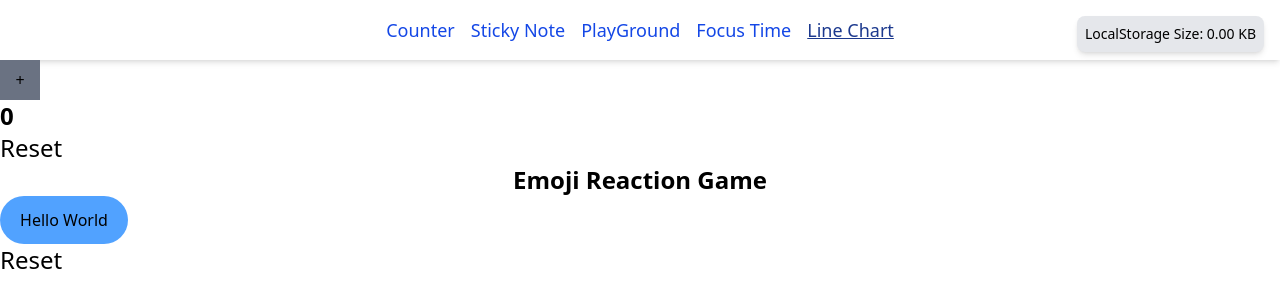
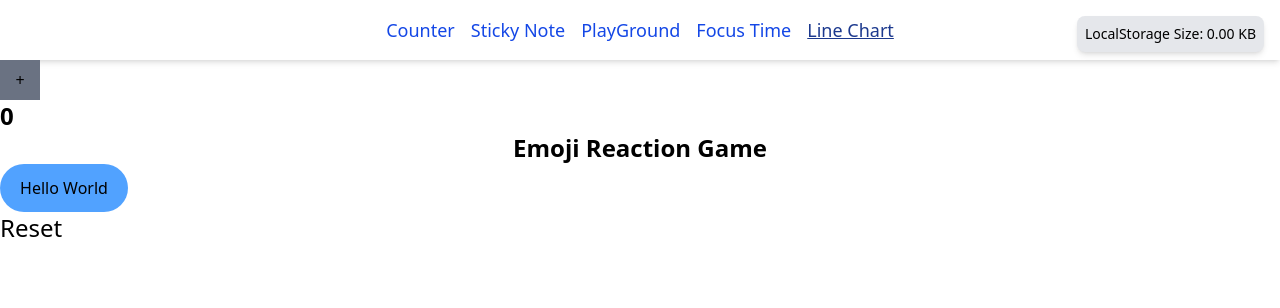
Before and after one commit to NikhilPathaniaa/taskpilot, a React (Vite) app: page /line-chart in a window 1280 px wide. Shown: the top 308 px of the page. Built offline with nearby package versions, Linux system fonts and the light colour scheme.

Commit message:
leaned use callback

```diff
--- a/src/components/LineChart.jsx
+++ b/src/components/LineChart.jsx
@@ -1,23 +1,23 @@
-import React, { useEffect, useState } from "react";
+import React, { useCallback, useEffect, useState } from "react";
 import EmojiReactions from "./emoji/EmojiReactions";
 
 const LineChart = () => {
   const [count, setCount] = useState(0);
 
-  const reset = (num) => {
-    setCount(num)
-  }
+  const reset = useCallback((num) => {
+    setCount(num);
+  }, []);
   return (
     <div>
       <button className="bg-gray-500 h-10 w-10" onClick={(e) => setCount(count + 1)}>
         +
       </button>
       <div className="text-2xl text-black font-semibold">{count}</div>
-      <button onClick={() => reset(1)} className="cursor-pointer text-2xl">Reset</button>
+      {/* <button onClick={() => reset(1)} className="cursor-pointer text-2xl">Reset</button> */}
       <h1 className="text-center text-2xl font-bold">Emoji Reaction Game</h1>
 
       <div>
-        <EmojiReactions reset={reset}/>
+        <EmojiReactions reset={reset} />
       </div>
     </div>
   );
```
Also changed, not shown: src/components/emoji/EmojiReactions.jsx (+6 -4 lines).
